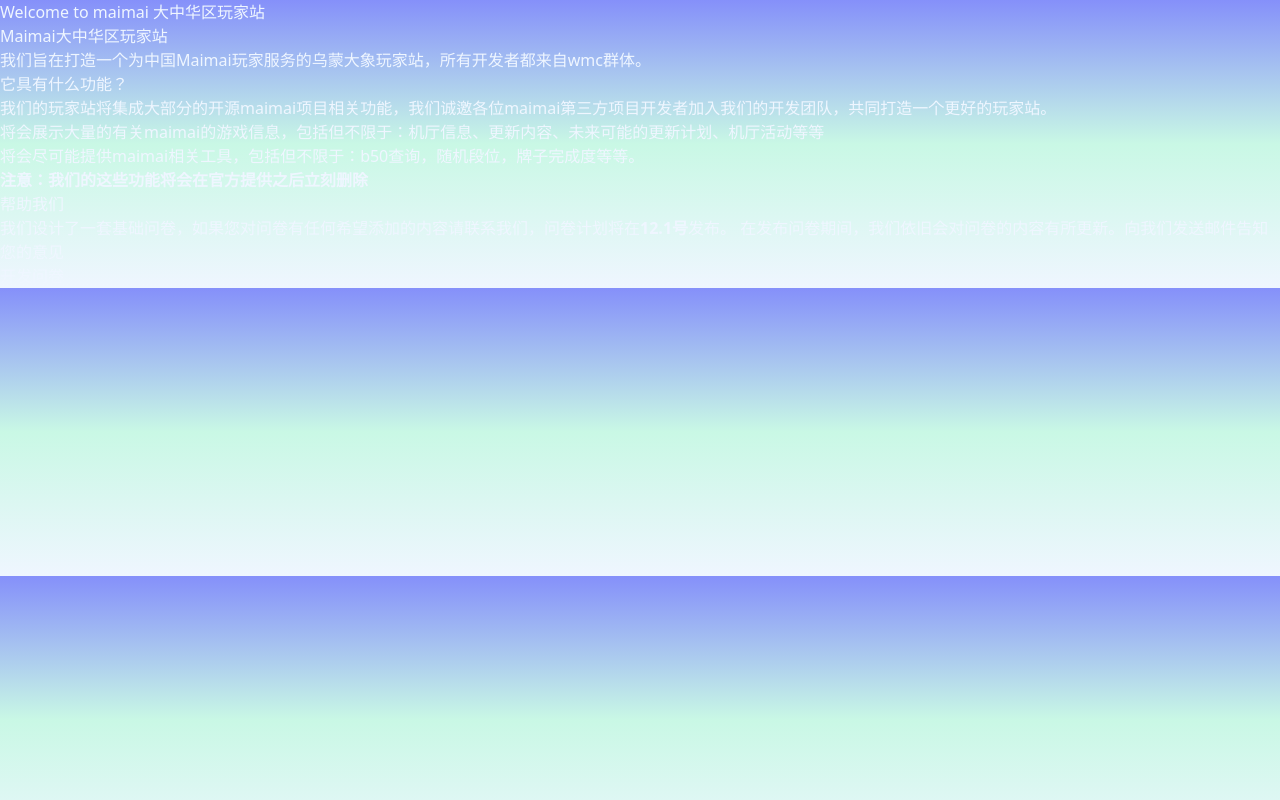
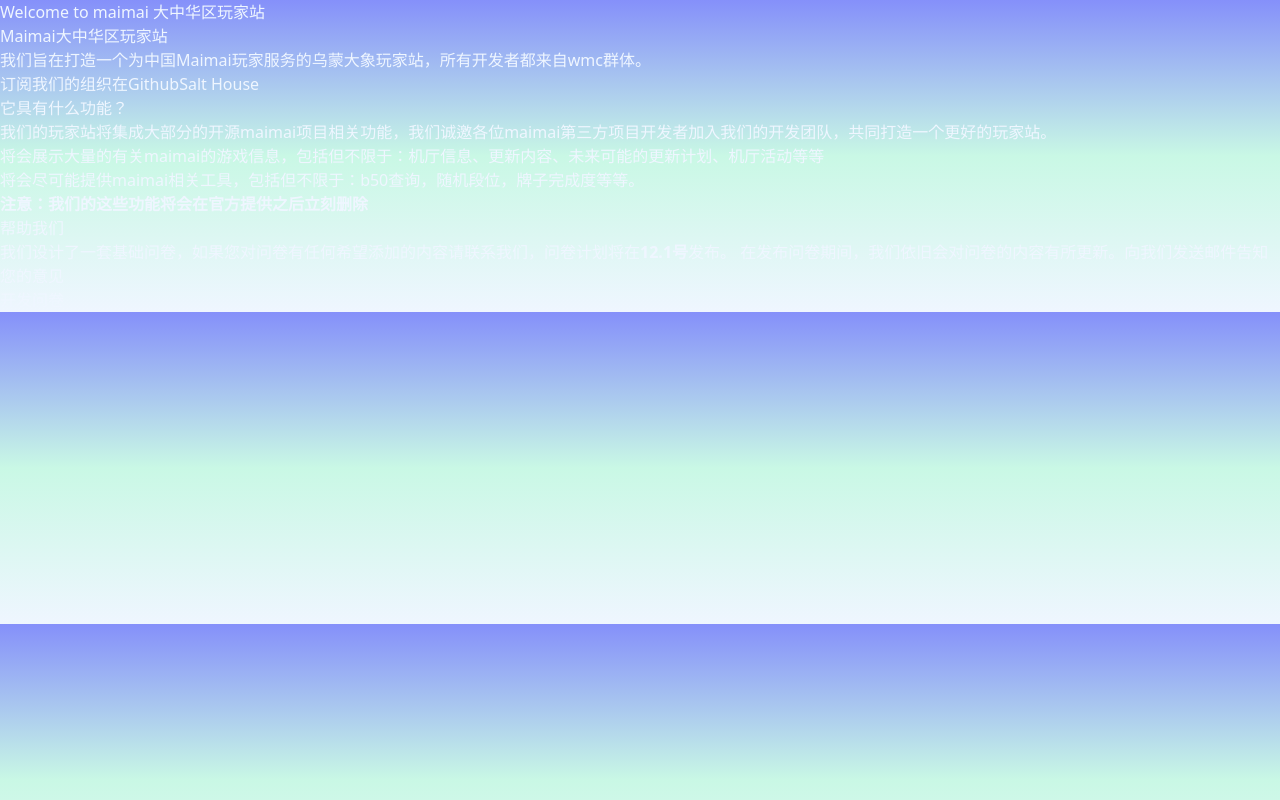
Before and after one commit to Salt-House/MaiWeb-CN, a Next.js app: page /introduction in a window 1280 px wide. Built offline with nearby package versions, Linux system fonts and the light colour scheme.

Commit message:
feat:add link to salt house on github

```diff
--- a/src/app/introduction/page.tsx
+++ b/src/app/introduction/page.tsx
@@ -34,6 +34,9 @@
                             <p className="mt-4 text-gray-500 indent-4 mb-3">
                                 我们旨在打造一个为中国Maimai玩家服务的乌蒙大象玩家站，所有开发者都来自wmc群体。
                             </p>
+                            <p className="mt-4 text-gray-500 indent-4 mb-3">
+                                订阅我们的组织在Github<a href="https://github.com/Salt-House">Salt House</a>
+                            </p>
                             <h1 className="text-2xl font-bold text-gray-700">它具有什么功能？</h1>
                             <p className="mt-4 text-gray-500 indent-4">
                                 我们的玩家站将集成大部分的开源maimai项目相关功能，我们诚邀各位maimai第三方项目开发者加入我们的开发团队，共同打造一个更好的玩家站。
--- a/src/app/page.tsx
+++ b/src/app/page.tsx
@@ -37,7 +37,7 @@
             <div>
               <h2 className="text-lg font-bold text-gray-800">页面开发中 🚧</h2>
               <p className="text-gray-600">
-                我们正在努力完善此页面，敬请期待！若有建议，请通过反馈功能联系我们。
+                我们正在努力完善此页面，敬请期待！若有建议，请移至<Link href={'/questionnaire'}>开发问卷</Link>填写。
               </p>
             </div>
           </div>
```
